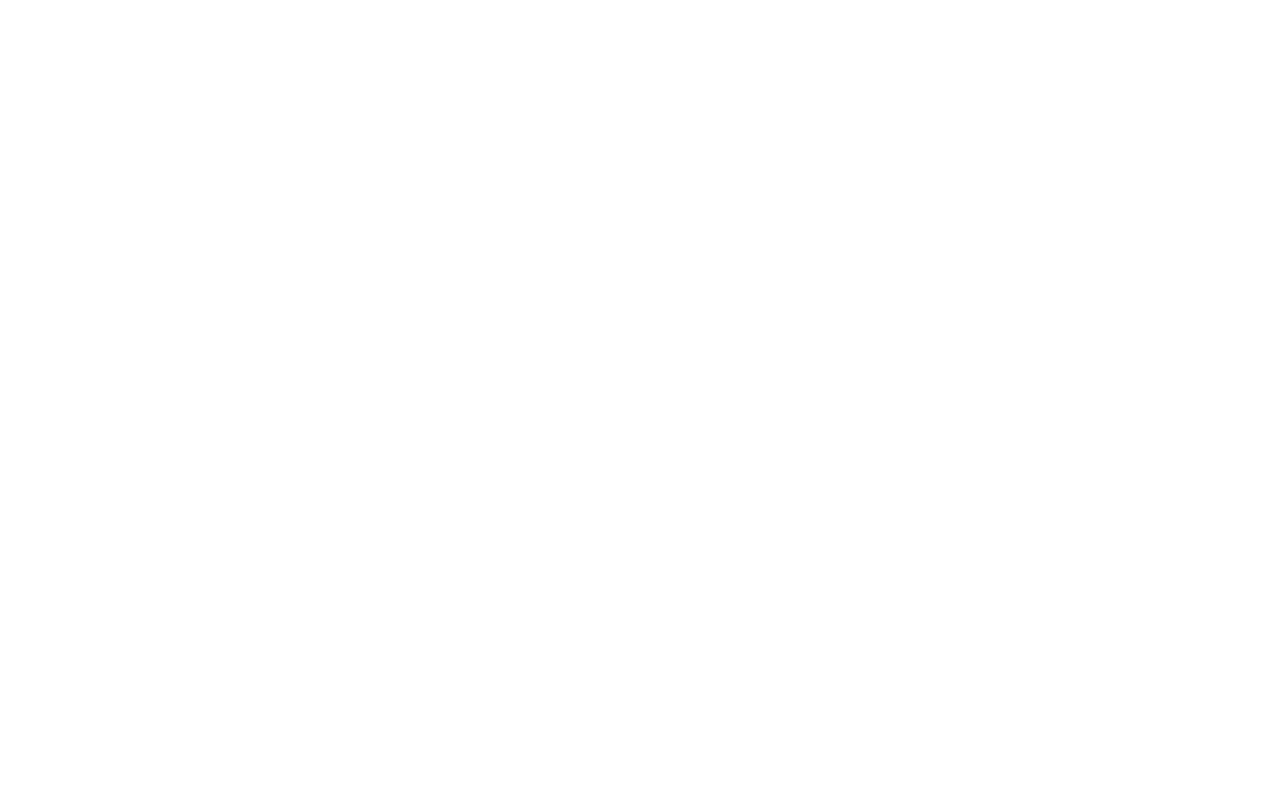
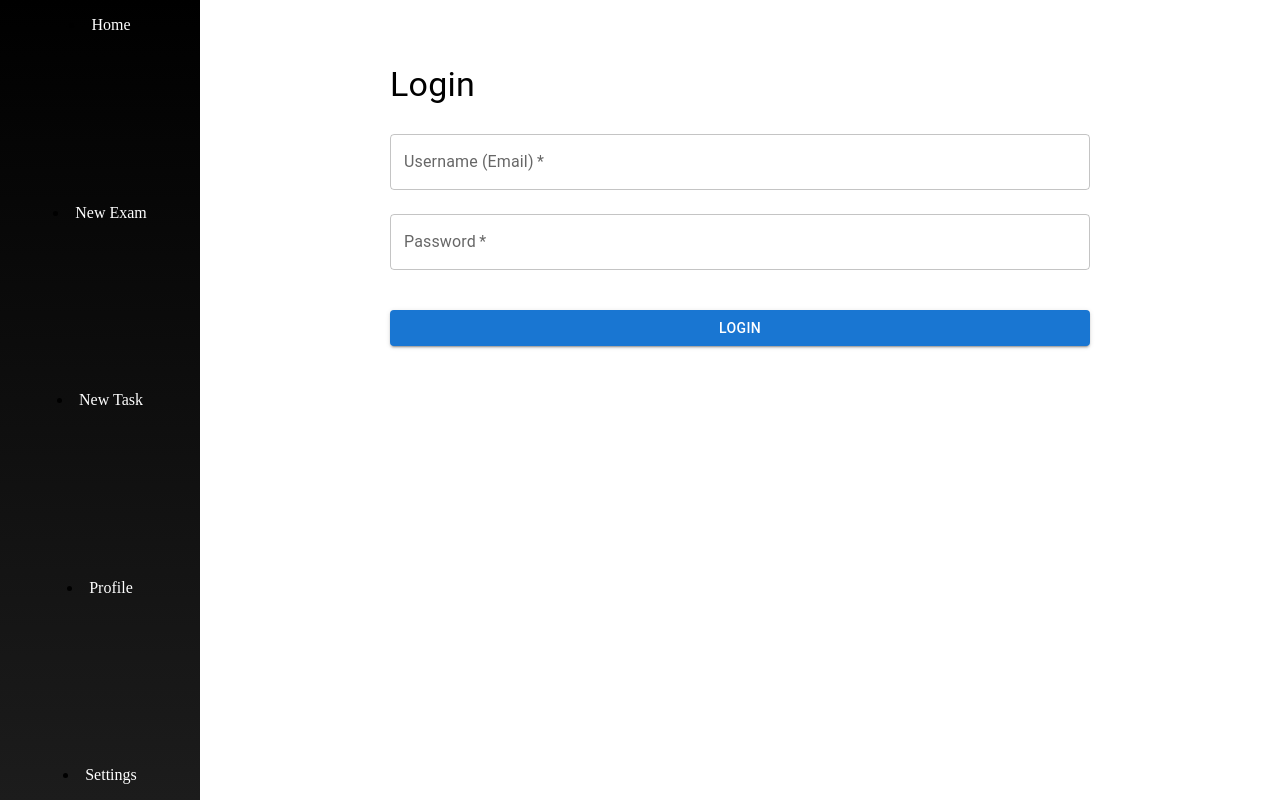
Before and after one commit to navaneethgold/smart-study-scheduler, a React (Vite) app in the folder smart-study-scheduler/: page /login in a window 1280 px wide. Before the commit this address had no page. Built offline with nearby package versions, Linux system fonts and the light colour scheme.

Commit message:
implemented login and sign up

```diff
--- a/smart-study-scheduler/src/App.jsx
+++ b/smart-study-scheduler/src/App.jsx
@@ -4,6 +4,7 @@
 import Home from "./pages/home";
 import Myprofile from "./pages/profile";
 import Signup from "./pages/signup";
+import Login from "./pages/login";
 // import Profile from "./pages/Profile";
 // import Settings from "./pages/Settings";
 
@@ -18,6 +19,7 @@
           <Route path="/add-task" element={<AddTaskForm />} />
           <Route path="/profile" element={<Myprofile />} />
           <Route path="/signup" element={<Signup />} />
+          <Route path="/login" element={<Login />} />
         </Route>
       </Routes>
     </BrowserRouter>
--- /dev/null
+++ b/smart-study-scheduler/src/pages/login.jsx
@@ -0,0 +1,75 @@
+import React, { useState } from 'react';
+import {
+  Box, Button, TextField, Typography, IconButton, Stack
+} from '@mui/material';
+import AddIcon from '@mui/icons-material/Add';
+import axios from 'axios';
+import {useNavigate} from "react-router-dom";
+
+
+const Login = () => {
+  const [formData, setFormData] = useState({
+    username: '',
+    password: '',
+  });
+    const navigate=useNavigate();
+  const handleChange = (e) => {
+    setFormData(prev => ({
+      ...prev,
+      [e.target.name]: e.target.value
+    }));
+  };
+
+  const handleSubmit = async (e) => {
+    e.preventDefault();
+    try {
+      await axios.post("http://localhost:5000/login", formData, {
+        withCredentials: true
+      });
+      alert("Login successful!");
+      navigate("/profile");
+    } catch (error) {
+      console.error(error);
+      alert("Login failed.");
+    }
+  };
+
+  return (
+    <Box sx={{ maxWidth: 700, mx: 'auto', mt: 4 }}>
+      <Typography variant="h4" gutterBottom>Login</Typography>
+      <form onSubmit={handleSubmit}>
+        <TextField
+          fullWidth
+          label="Username (Email)"
+          name="username"
+          value={formData.username}
+          onChange={handleChange}
+          margin="normal"
+          required
+        />
+        <TextField
+          fullWidth
+          label="Password"
+          name="password"
+          type="password"
+          value={formData.password}
+          onChange={handleChange}
+          margin="normal"
+          required
+        />
+
+        <Button
+          type="submit"
+          fullWidth
+          variant="contained"
+          color="primary"
+          sx={{ mt: 4 }}
+        >
+          Login
+        </Button>
+      </form>
+    </Box>
+  );
+};
+
+export default Login;
--- a/smart-study-scheduler/src/pages/profile.jsx
+++ b/smart-study-scheduler/src/pages/profile.jsx
@@ -2,17 +2,46 @@
 import axios from "axios";
 import {useNavigate} from "react-router-dom";
 const Myprofile=()=>{
-    const [userdata,setUserdata]=useState({
-        username:"",
-        studying:"",
-        subjects:""
-    });
+    const [isLogged, setIsLogged] = useState(null);
+    const [userdata, setUserdata] = useState({});
     const navigate=useNavigate();
+    useEffect(() => {
+    const checkAuth = async () => {
+      try {
+        const res = await axios.get("http://localhost:5000/check-auth", {
+          withCredentials: true,
+        });
+        setIsLogged(res.data.isAuthenticated);
+        if (res.data.isAuthenticated) {
+          setUserdata(res.data.user); // optional: show user info
+        }
+      } catch (err) {
+        console.error("Auth check failed", err);
+        setIsLogged(false);
+      }
+    };
+    checkAuth();
+  }, []);
     const signup=()=>{
         navigate("/signup");
     }
+    const logins=()=>{
+        navigate("/login");
+    }
     return(
-        <button onClick={signup}>Signup</button>
+        <>
+          {isLogged ? (
+            <div>
+              <h2>Welcome, {userdata.username}!</h2>
+              <p>Studying: {userdata.studying}</p>
+            </div>
+          ) : (
+            <>
+              <button onClick={signup}>Signup</button>
+              <button onClick={logins}>Login</button>
+            </>
+          )}
+        </>
 
     )
 }
```
Also changed, not shown: 1 other file (tests, documents, lock files or other folders).
